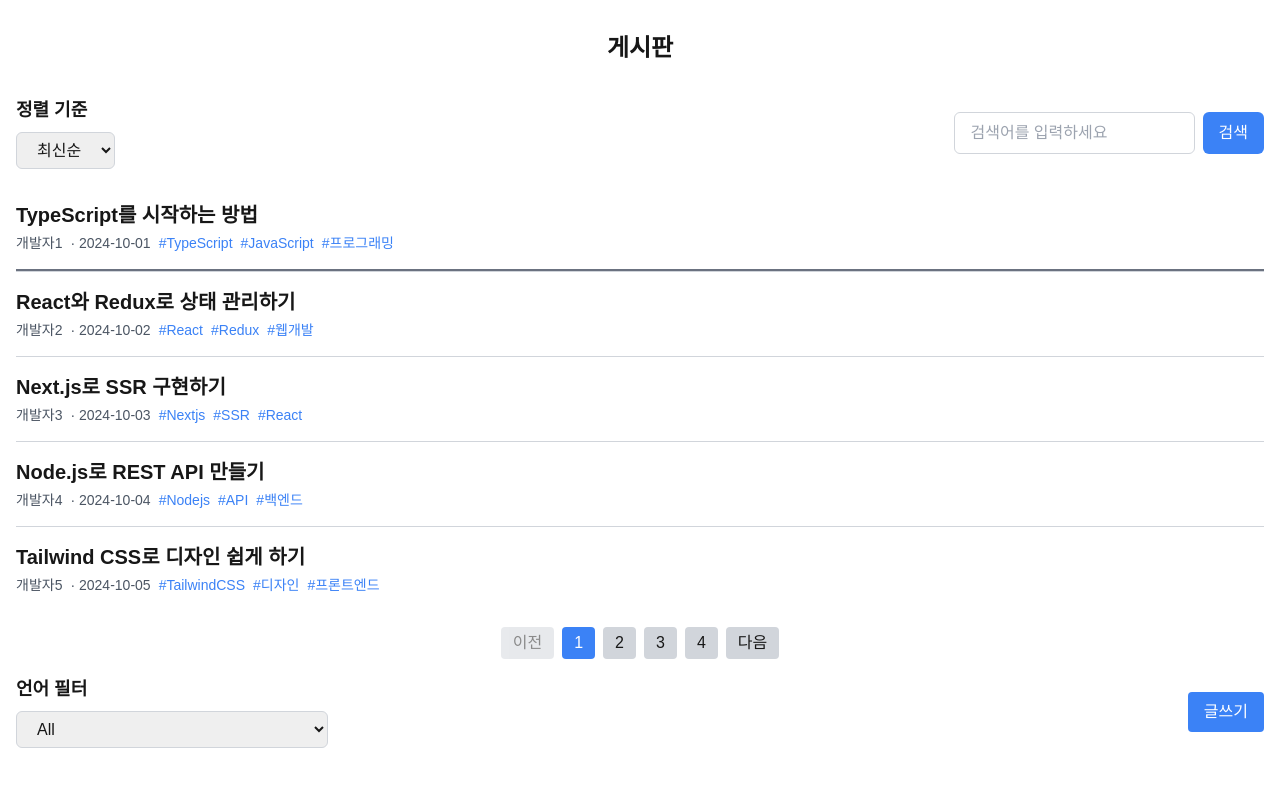
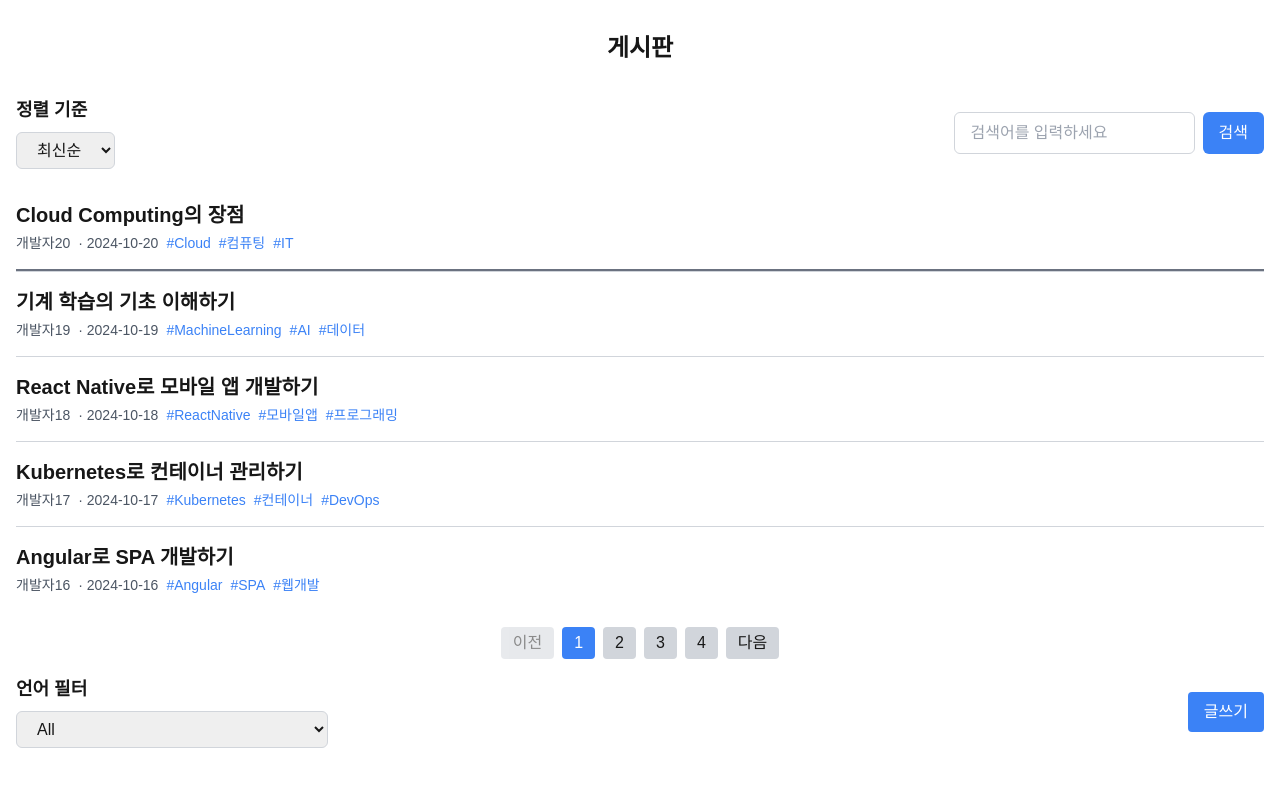
Before and after one commit to songhyein0123/code404, a Next.js app: page /post in a window 1280 px wide. Shown: the top 786 px of the page. Built offline with nearby package versions, Linux system fonts and the light colour scheme.

Commit message:
move: PostList.tsx에 있던 게시글 정렬 함수를 SortDropdown.tsx로 옮기기

```diff
--- a/src/app/post/_components/PostList.tsx
+++ b/src/app/post/_components/PostList.tsx
@@ -1,5 +1,7 @@
 import { useState } from "react";
-import { Post } from "./PostMockData"; // mock_data를 PostMockData.ts에서 import
+import { Post } from "./PostMockData";
+import Search from "../_components/Search";
+import SortDropdown from "./SortDropdown";
 
 const POSTS_PER_PAGE = 5; // 페이지당 보여줄 게시글 수
 
@@ -8,21 +10,43 @@ interface PostListProps {
 }
 
 const PostList = ({ posts }: PostListProps) => {
-    const [currentPage, setCurrentPage] = useState(1); // 현재 페이지 상태
+    const [currentPage, setCurrentPage] = useState(1);
+    const [sortOrder, setSortOrder] = useState<"latest" | "title">("latest"); // 정렬 상태
+
+    // 정렬 함수
+    const sortedPosts = () => {
+        const sorted = [...posts]; // 원본 배열을 복사
+        if (sortOrder === "latest") {
+            return sorted.sort((a, b) => new Date(b.date).getTime() - new Date(a.date).getTime());
+        } else {
+            return sorted.sort((a, b) => a.title.localeCompare(b.title));
+        }
+    };
 
     // 전체 페이지 수 계산
     const totalPages = Math.ceil(posts.length / POSTS_PER_PAGE);
 
     // 현재 페이지에 해당하는 게시글 가져오기
-    const currentPosts = posts.slice((currentPage - 1) * POSTS_PER_PAGE, currentPage * POSTS_PER_PAGE);
+    const currentPosts = sortedPosts().slice((currentPage - 1) * POSTS_PER_PAGE, currentPage * POSTS_PER_PAGE);
 
     // 페이지 이동 함수
     const handlePageChange = (pageNumber: number) => {
         setCurrentPage(pageNumber);
     };
 
+    // 정렬 상태 업데이트 함수
+    const handleSortChange = (newSortOrder: "latest" | "title") => {
+        setSortOrder(newSortOrder);
+    };
+
     return (
         <div>
+            <div className="flex justify-between items-center mb-4">
+                {/* 정렬 방식 선택 */}
+                <SortDropdown sortOrder={sortOrder} onSortChange={handleSortChange} />
+                <Search />
+            </div>
+
             <div className="divide-y divide-gray-300">
                 {currentPosts.map((post) => (
                     <div key={post.id} className="border-b-2 border-gray-500 py-4">
@@ -36,8 +60,7 @@ const PostList = ({ posts }: PostListProps) => {
                             <div className="flex flex-wrap">
                                 {post.hashtags.map((tag, index) => (
                                     <span key={index} className="text-blue-500 mr-2">
-                                        {" "}
-                                        {tag}{" "}
+                                        {tag}
                                     </span>
                                 ))}
                             </div>
--- a/src/app/post/_components/SortDropdown.tsx
+++ b/src/app/post/_components/SortDropdown.tsx
@@ -1,17 +1,21 @@
 import React, { useState } from "react";
 
-const SortDropdown = () => {
-    const [sortOption, setSortOption] = useState("latest");
+interface SortDropdownProps {
+    sortOrder: "latest" | "title";
+    onSortChange: (sortOrder: "latest" | "title") => void; // 정렬 상태 변경 핸들러
+}
 
+const SortDropdown = ({ sortOrder, onSortChange }: SortDropdownProps) => {
     const handleSortChange = (event: React.ChangeEvent<HTMLSelectElement>) => {
-        setSortOption(event.target.value);
+        const selectedSortOrder = event.target.value as "latest" | "title"; // 타입 단언
+        onSortChange(selectedSortOrder); // 정렬 상태 변경
     };
 
     return (
         <div>
             <h2 className="text-lg font-semibold mb-2">정렬 기준</h2>
             <select
-                value={sortOption}
+                value={sortOrder}
                 onChange={handleSortChange}
                 className="border border-gray-300 rounded-md px-4 py-2 w-full focus:outline-none"
             >
--- a/src/app/post/page.tsx
+++ b/src/app/post/page.tsx
@@ -1,8 +1,6 @@
 "use client";
 
 import PostList from "./_components/PostList";
-import Search from "./_components/Search";
-import SortDropdown from "./_components/SortDropdown";
 import LanguageFilter from "./_components/LanguageFilter";
 import { PostMockData } from "./_components/PostMockData";
 import { useRouter } from "next/navigation"; // useRouter import 추가
@@ -16,17 +14,6 @@ export default function PostPage() {
     return (
         <div className="container mx-auto px-4">
             <h1 className="text-2xl font-bold text-center my-8">게시판</h1>
-
-            <div className="flex justify-between items-center mb-4">
-                {/* 최신순, 제목순 정렬 드롭다운 */}
-                <div className="flex space-x-4">
-                    <SortDropdown />
-                </div>
-
-                {/* 검색 인풋과 버튼 */}
-                <Search />
-            </div>
-
             {/* 게시글 목록 */}
             <div className="mb-4">
                 <PostList posts={PostMockData} />
```
